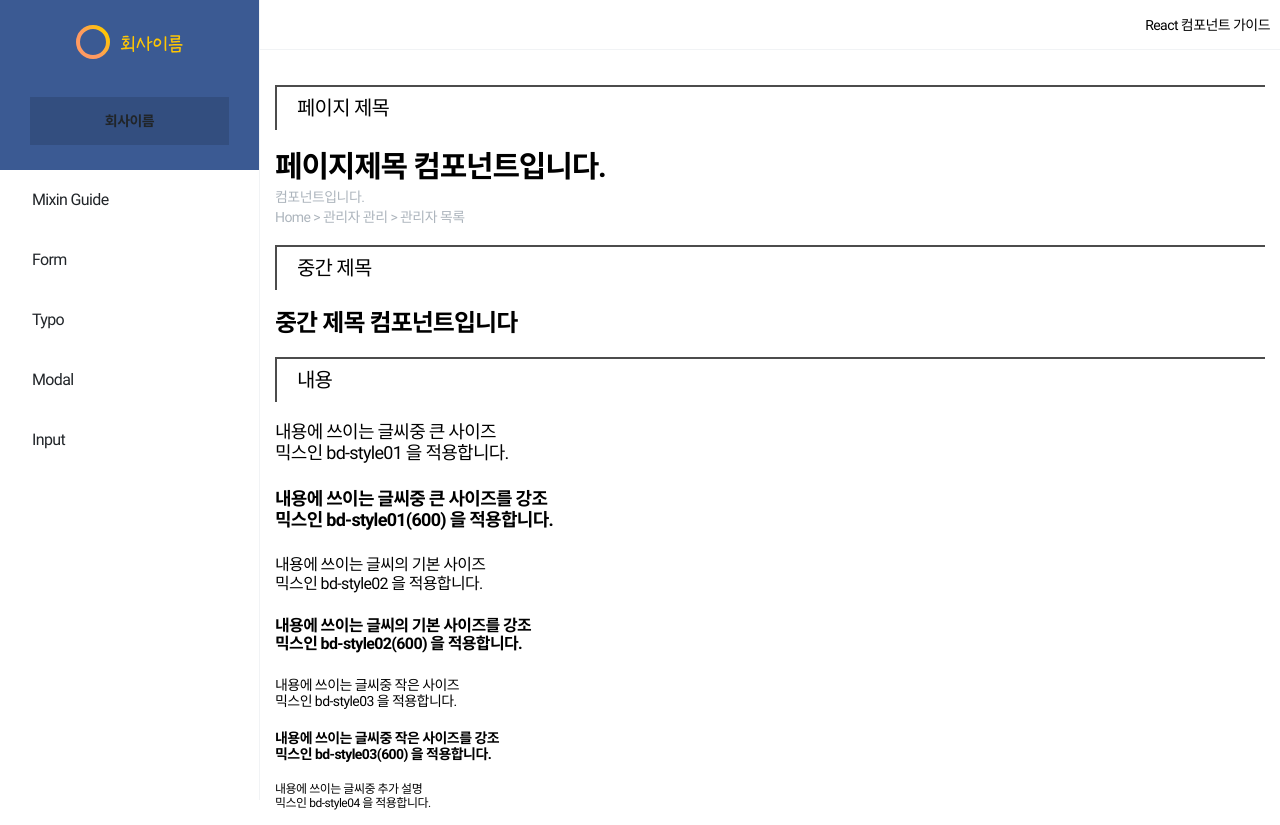
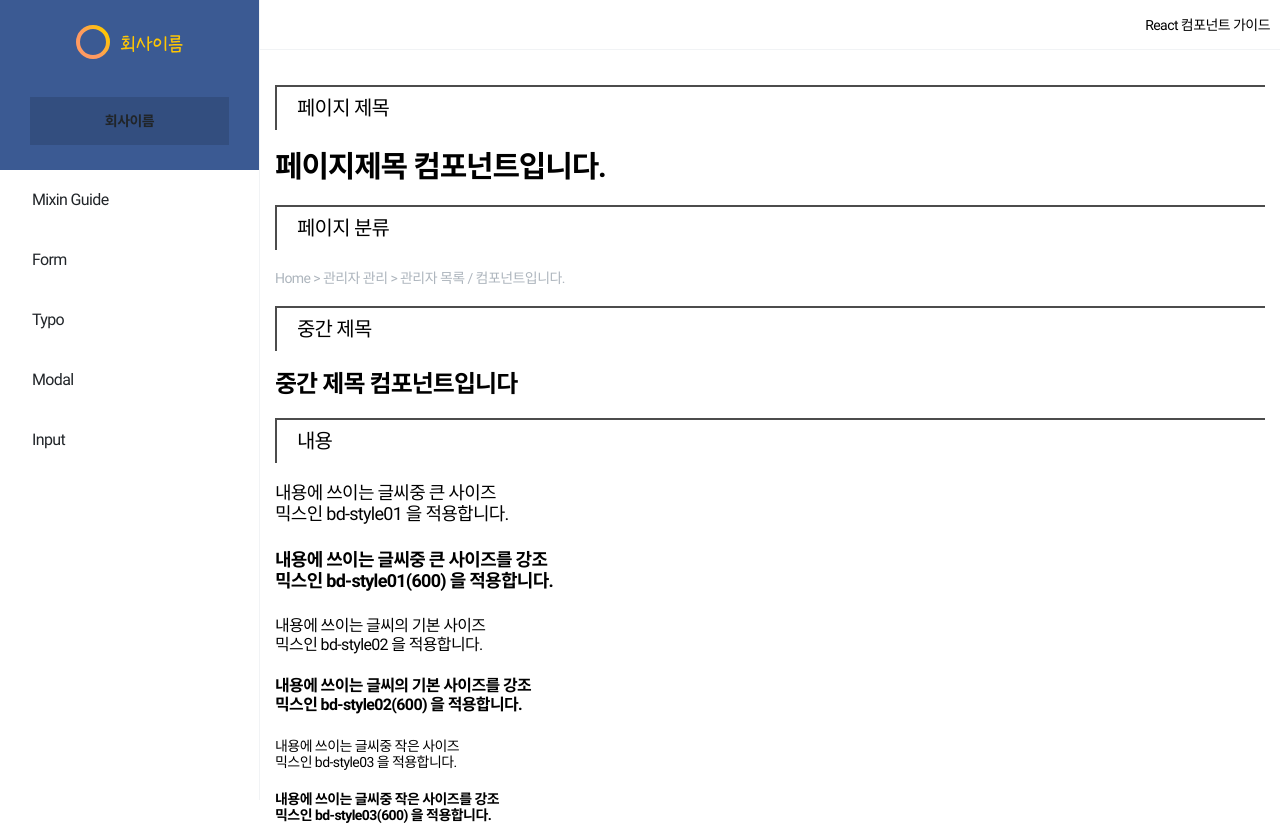
Before and after one commit to RAD-PUB/React_Guide, a React (Vite) app: page /title in a window 1280 px wide. Shown: the top 825 px of the page. Built offline with nearby package versions, Linux system fonts and the light colour scheme.

Commit message:
key 버튼 페이지 생성

```diff
--- a/src/Router.jsx
+++ b/src/Router.jsx
@@ -4,6 +4,7 @@ import Content from './pages/Content'
 import Form from './pages/Form'
 import Typo from './pages/Typo'
 import Modal from './pages/Modal'
+import Button from './pages/Button'
 const MixinGuide = React.lazy(() => import('./pages/MixinGuide'));
 const Input = React.lazy(() => import('./pages/Input'));
 
@@ -13,6 +14,7 @@ const Router = () => {
             <Routes>
                 <Route path='/' element={<Content />} />
                 <Route path='/mixin' element={<MixinGuide />} />
+                <Route path='/button' element={<Button />} />
                 <Route path='/input' element={<Input />} />
                 <Route path='/form' element={<Form />} />
                 <Route path='/modal' element={<Modal />} />
--- /dev/null
+++ b/src/pages/Button.jsx
@@ -0,0 +1,9 @@
+import '../assets/scss/components.scss'
+
+const Button = () => {
+    return (
+        <div>Button</div>
+    )
+}
+
+export default Button
--- a/src/pages/Typo.jsx
+++ b/src/pages/Typo.jsx
@@ -13,8 +13,8 @@ const Typo = () => {
       </section>
 
       <section>
-        <Breadcrumb>컴포넌트입니다.</Breadcrumb>
-        <Breadcrumb>Home &gt; 관리자 관리 &gt; 관리자 목록</Breadcrumb>
+        <h1 className="component-sub-ttl">페이지 분류</h1>
+        <Breadcrumb>Home &gt; 관리자 관리 &gt; 관리자 목록 / 컴포넌트입니다.</Breadcrumb>
       </section>
 
       <section>
```
